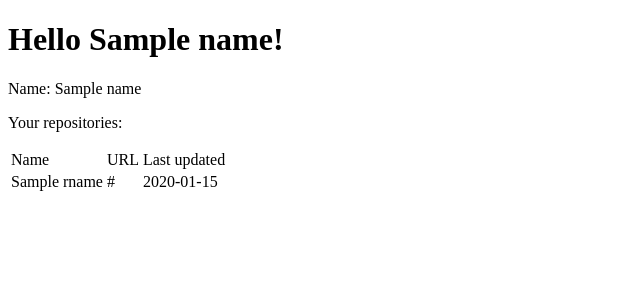
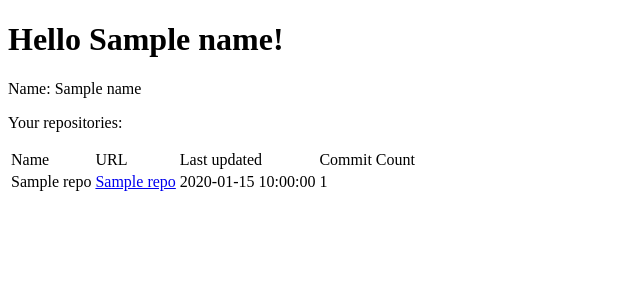
Before and after one commit to pmb223/SSH-lab2, a Flask app: template api/templates/hello.html in a window 1280 px wide. Shown: the top 300 px of the page, without its empty margins (0-640 px from the left). Run offline with Flask 3, Linux system fonts and the light colour scheme; the template is opened without the code that fills it: most values are stand-ins (such as "Sample title", 1, 10 or a date in 2020).

```diff
--- a/api/app.py
+++ b/api/app.py
@@ -12,29 +12,40 @@ def hello_world():
 @app.route("/submit", methods=["POST"])
 def submit():
     input_name = request.form.get("name")
-    response = requests.get(f"https://api.github.com/users/{input_name}/repos")
-    if response.status_code == 200:
-        repos = response.json()  # Data returned is a list of ‘repository’ entities
+    repos_response = requests.get(f"https://api.github.com/users/{input_name}/repos")
+    repos_data = repos_response.json()
+
+    repos_info = []
+    if repos_response.status_code == 200:
+        for repo in repos_data:
+            name = repo.get('name', 'N/A')
+            url = repo.get('html_url', '#')
+            updated_at = repo.get('updated_at', '')
+            if updated_at:
+                parsed_date = datetime.strptime(updated_at, "%Y-%m-%dT%H:%M:%SZ")
+                formatted_date = parsed_date.strftime("%B %d, %Y %H:%M:%S")
+            else:
+                formatted_date = 'N/A'
+
+            # Get the number of commits for this repo
+            commits_url = f"https://api.github.com/repos/{input_name}/{name}/commits"
+            commits_response = requests.get(commits_url)
+            commits_count = 'N/A'  # Default if commits can't be fetched
+            if commits_response.status_code == 200:
+                commits_data = commits_response.json()
+                commits_count = len(commits_data)
+
+            repo_info = {
+                'name': name,
+                'url': url,
+                'updated_at': formatted_date,
+                'commits_count': commits_count
+            }
+            repos_info.append(repo_info)
     else:
-        repos = [{"name": "Account not found"}]  # Ensure keys are used for consistency
+        repos_info = [{'name': "Account not found", 'url': '#', 'updated_at': 'N/A', 'commits_count': 'N/A'}]
 
-    repo_names = []
-    repo_urls = []
-    repo_updated_at = []
-
-    for r in repos:
-        repo_names.append(r.get('name', 'N/A'))  # Provide a default value in case 'name' is not present
-        repo_urls.append(r.get('html_url', '#'))  # 'html_url' is the URL to the repository on GitHub
-        updated_at = r.get('updated_at', '')
-        if updated_at:
-            # Parse the date string and reformat it
-            parsed_date = datetime.strptime(updated_at, "%Y-%m-%dT%H:%M:%SZ")
-            formatted_date = parsed_date.strftime("%B %d, %Y %H:%M:%S")  # E.g., "October 09, 2023 15:06:21"
-            repo_updated_at.append(formatted_date)
-        else:
-            repo_updated_at.append('N/A')
-
-    return render_template("hello.html", name=input_name, rnames=repo_names, rurls=repo_urls, rupdated=repo_updated_at)
+    return render_template("hello.html", name=input_name, repos_info=repos_info)
 
 if __name__ == "__main__":
     app.run(debug=True)
--- a/api/templates/hello.html
+++ b/api/templates/hello.html
@@ -3,18 +3,20 @@
 <body>
   <h1>Hello {{ name }}!</h1>
   <p>Name: {{ name }}</p>
-    <p>Your repositories: </p>
+  <p>Your repositories:</p>
   <table>
     <tr>
       <td>Name</td>
       <td>URL</td>
       <td>Last updated</td>
+      <td>Commit Count</td>
     </tr>
-      {% for i in range(rnames|length) %}
+    {% for repo in repos_info %}
     <tr>
-	<td>{{ rnames[i] }}</td>
-	<td>{{ rurls[i] }}</td>
-  <td>{{ rupdated[i]}}</td>
+      <td>{{ repo.name }}</td>
+      <td><a href="{{ repo.url }}">{{ repo.name }}</a></td>
+      <td>{{ repo.updated_at }}</td>
+      <td>{{ repo.commits_count }}</td>
     </tr>
     {% endfor %}
   </table>
```
Lines whose indentation alone changed are shown as unchanged.
